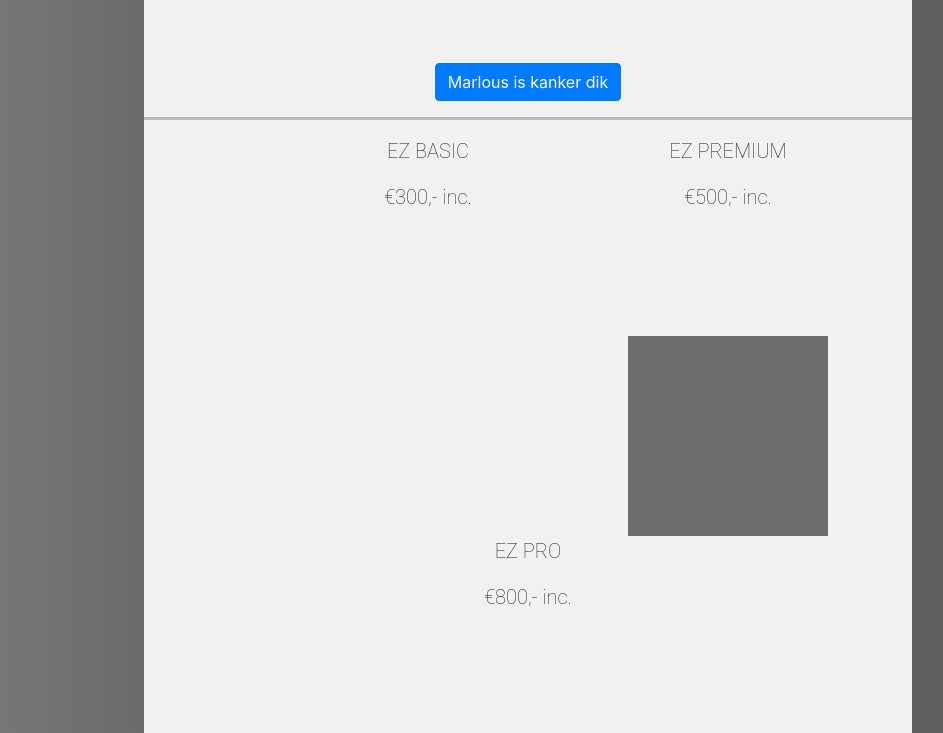
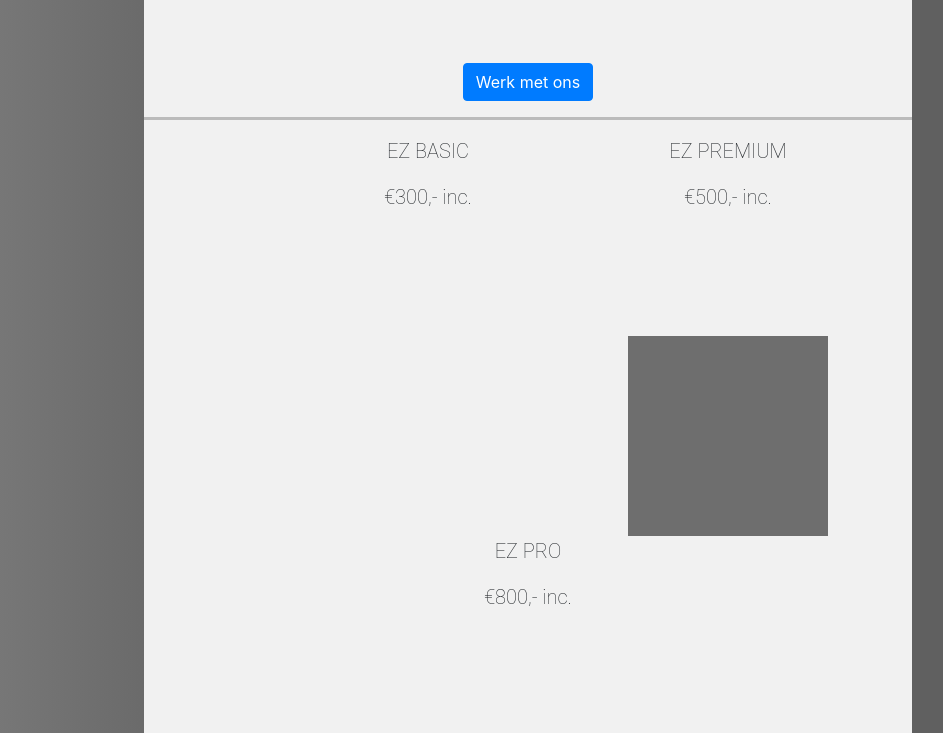
Before and after one commit to erikrugebregt/eawewa, a plain HTML site: page index.html in a window 1280 px wide. Shown: the part 47-780 px from the top of the page, without its empty margins (112-1055 px from the left). Drawn offline with nearby package versions, Linux system fonts and the light colour scheme; files whose address does not match are found by name.

Commit message:
Werk met ons

```diff
--- a/index.html
+++ b/index.html
@@ -21,7 +21,7 @@
             <div>
                 <!-- Button trigger modal -->
                 <button  class="btn btn-primary" data-toggle="modal" data-target="#exampleModal">
-            Marlous is kanker dik
+            Werk met ons
                 </button>
 
                 <!-- Modal -->
```
